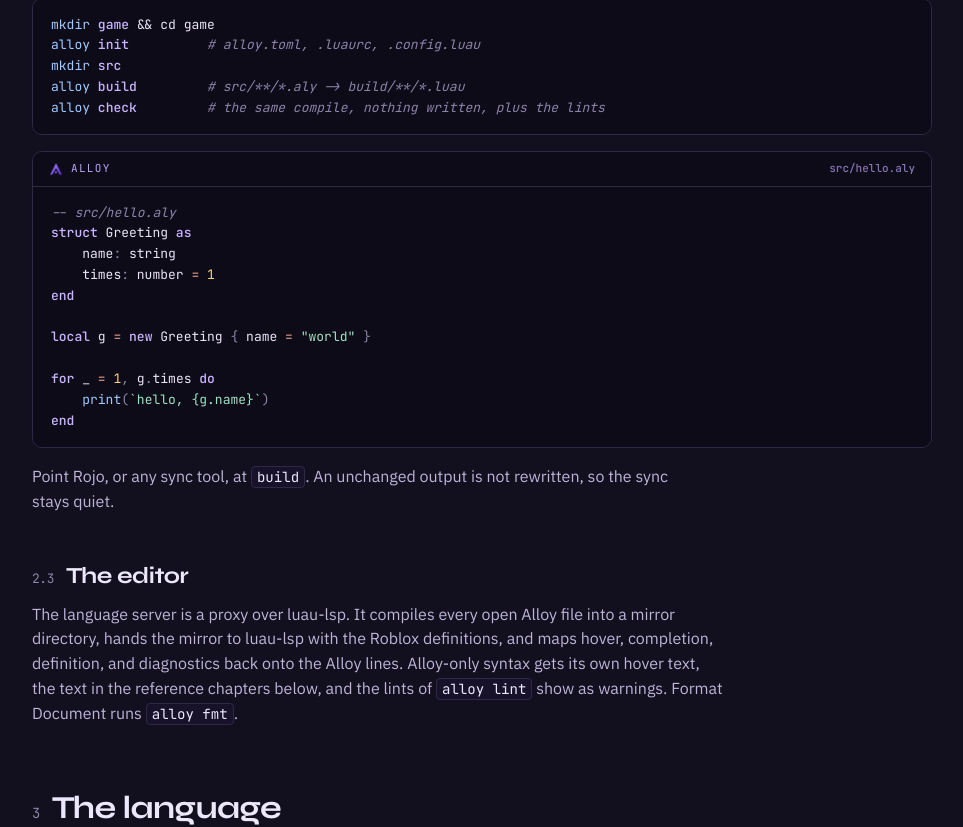
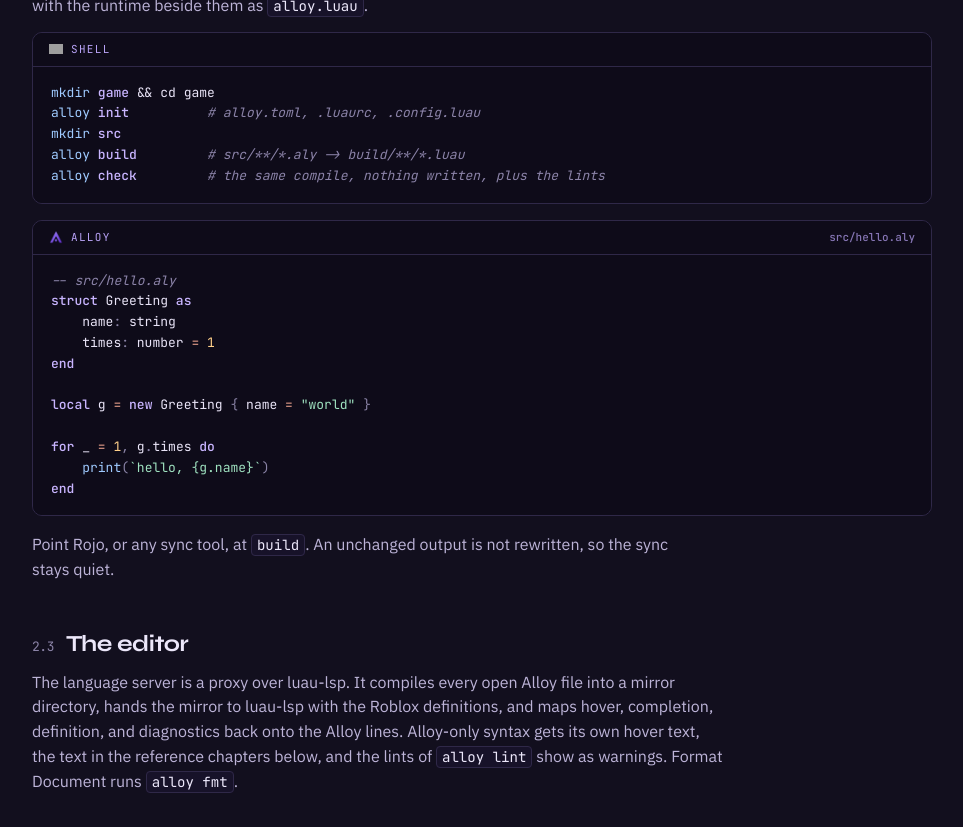
Before and after one commit to alloy-luau/alloy-luau.github.io, a Next.js app: page /docs in a window 1280 px wide. Shown: the part 1260-2087 px from the top of the page, without its empty margins (308-1271 px from the left). Built offline with nearby package versions, Linux system fonts and the light colour scheme; grey boxes are pictures that could not be loaded.

Commit message:
Site metadata, robots, sitemap, llms.txt, shell captions, pill icons

```diff
--- a/app/docs/page.tsx
+++ b/app/docs/page.tsx
@@ -1,6 +1,8 @@
 import type { ReactNode } from "react";
 
 import BookShell, { type TocChapter } from "@/components/BookShell";
+import type { Metadata } from "next";
+
 import CodePane from "@/components/CodePane";
 import Markdown, { inline } from "@/components/Markdown";
 import Nav from "@/components/Nav";
@@ -35,7 +37,20 @@
   );
 }
 
-const shell = (s: string) => <CodePane code={s} mode="sh" className="mb-4" />;
+const shell = (s: string) => <CodePane code={s} mode="sh" label="Shell" className="mb-4" />;
+
+export const metadata: Metadata = {
+  title: "The book",
+  description:
+    "Every Alloy construct with its emitted Luau beside it: operators, structs, enums, match, traits, async, remotes, macros, attributes, the strictness rules, the lints, and the toolchain.",
+  alternates: { canonical: "/docs/" },
+  openGraph: {
+    title: "The Alloy book",
+    description:
+      "Every Alloy construct with its emitted Luau beside it, from safe access to typed remotes, plus the lints and the toolchain.",
+    url: "/docs/",
+  },
+};
 
 const chapters: TocChapter[] = [
   { title: "Start", items: [{ id: "intro", label: "Introduction", number: "1" }] },
--- a/app/layout.tsx
+++ b/app/layout.tsx
@@ -1,4 +1,4 @@
-import type { Metadata } from "next";
+import type { Metadata, Viewport } from "next";
 import { IBM_Plex_Sans, JetBrains_Mono, Syne } from "next/font/google";
 import type { ReactNode } from "react";
 
@@ -16,9 +16,87 @@
 });
 const mono = JetBrains_Mono({ subsets: ["latin"], weight: ["400", "500"], variable: "--font-jetbrains" });
 
+const SITE = "https://alloy-luau.github.io";
+const TITLE = "Alloy · A strict superset of Luau";
+const DESCRIPTION =
+  "Alloy adds structs, enums, traits, pattern matching, safe access, async, typed remotes, and a strict checker to Luau, and compiles every file to plain Luau on the same lines. One binary, one language server, one VS Code extension.";
+
 export const metadata: Metadata = {
-  title: "Alloy",
-  description: "A strict superset of Luau that compiles to plain Luau, line for line.",
+  metadataBase: new URL(SITE),
+  title: {
+    default: TITLE,
+    template: "%s · Alloy",
+  },
+  description: DESCRIPTION,
+  applicationName: "Alloy",
+  keywords: [
+    "Alloy",
+    "Alloy language",
+    "Luau",
+    "Luau superset",
+    "Luau compiler",
+    "Luau types",
+    "strict Luau",
+    "Roblox",
+    "Roblox scripting",
+    "Roblox language",
+    "Luau structs",
+    "Luau enums",
+    "Luau pattern matching",
+    "Luau traits",
+    "Luau async",
+    "typed remotes",
+    "Rojo",
+    "luau-lsp",
+    "language server",
+    "VS Code extension",
+    "compile to Luau",
+    "line preserving compiler",
+  ],
+  authors: [{ name: "Alloy", url: SITE }],
+  creator: "Alloy",
+  publisher: "Alloy",
+  category: "technology",
+  alternates: { canonical: "/" },
+  openGraph: {
+    type: "website",
+    url: SITE,
+    siteName: "Alloy",
+    locale: "en_US",
+    title: TITLE,
+    description: DESCRIPTION,
+    images: [
+      {
+        url: "/alloy-embed-banner.png",
+        width: 2400,
+        height: 1260,
+        alt: "Alloy: a strict superset of Luau that compiles to plain Luau, line for line",
+      },
+    ],
+  },
+  twitter: {
+    card: "summary_large_image",
+    title: TITLE,
+    description: DESCRIPTION,
+    images: ["/alloy-embed-banner.png"],
+  },
+  icons: {
+    icon: [{ url: "/aly-symbol.png", type: "image/png" }],
+    apple: [{ url: "/aly-symbol.png", sizes: "1024x1024", type: "image/png" }],
+    shortcut: ["/aly-symbol.png"],
+  },
+  robots: {
+    index: true,
+    follow: true,
+    googleBot: { index: true, follow: true, "max-image-preview": "large", "max-snippet": -1 },
+  },
+};
+
+/** The embed color a link takes in Discord, Slack, and the like: the
+ *  brand purple. */
+export const viewport: Viewport = {
+  themeColor: "#7a58e0",
+  colorScheme: "dark",
 };
 
 export default function RootLayout({ children }: { children: ReactNode }) {
--- a/components/Hero.tsx
+++ b/components/Hero.tsx
@@ -16,7 +16,22 @@
   { text: ", line for line." },
 ];
 
-const CHIPS = ["emit never adds a line", "strict by default", "luau-lsp does the typing", "Roblox and plain Luau"];
+// The pill icons: four 16px line glyphs, 1.6 stroke, round caps and
+// joins, in the lilac the tags use. Each matches a standard name
+// (Lucide: equal, shield-check, braces, box), drawn here by hand.
+const GLYPHS: Record<string, string> = {
+  equal: "M4 6h8M4 10h8",
+  "shield-check": "M8 1.5l5 2v3.5c0 3-2.2 5.3-5 6.5-2.8-1.2-5-3.5-5-6.5V3.5zM5.5 8l1.8 1.8L10.8 6",
+  braces: "M6 2H5.5A1.5 1.5 0 004 3.5v3L2.5 8 4 9.5v3A1.5 1.5 0 005.5 14H6M10 2h.5A1.5 1.5 0 0112 3.5v3L13.5 8 12 9.5v3a1.5 1.5 0 01-1.5 1.5H10",
+  box: "M8 1.8l5.5 3v6.4L8 14.2l-5.5-3V4.8zM2.6 4.9L8 7.9l5.4-3M8 7.9v6.3",
+};
+
+const CHIPS: { text: string; glyph: keyof typeof GLYPHS }[] = [
+  { text: "emit never adds a line", glyph: "equal" },
+  { text: "strict by default", glyph: "shield-check" },
+  { text: "luau-lsp does the typing", glyph: "braces" },
+  { text: "Roblox and plain Luau", glyph: "box" },
+];
 
 const TOTAL = LINES.reduce((n, l) => n + l.text.length, 0);
 
@@ -103,13 +118,26 @@
         <div className="mb-7 flex flex-wrap gap-2">
           {CHIPS.map((f, i) => (
             <motion.span
-              key={f}
-              className="chip glass glass-live"
+              key={f.text}
+              className="chip glass glass-live inline-flex items-center gap-1.5"
               initial={reduced ? false : { opacity: 0, x: 28 }}
               animate={{ opacity: 1, x: 0 }}
               transition={{ duration: 0.5, delay: 0.55 + i * 0.12, ease: [0.22, 1, 0.36, 1] }}
             >
-              {f}
+              <svg
+                viewBox="0 0 16 16"
+                width="14"
+                height="14"
+                fill="none"
+                stroke="#a78bfa"
+                strokeWidth="1.6"
+                strokeLinecap="round"
+                strokeLinejoin="round"
+                aria-hidden="true"
+              >
+                <path d={GLYPHS[f.glyph]} />
+              </svg>
+              {f.text}
             </motion.span>
           ))}
         </div>
```
Also changed, not shown: public/alloy-embed-banner.png (added), public/llms.txt (added), public/robots.txt (added), 1 other file (tests, documents, lock files or other folders).
